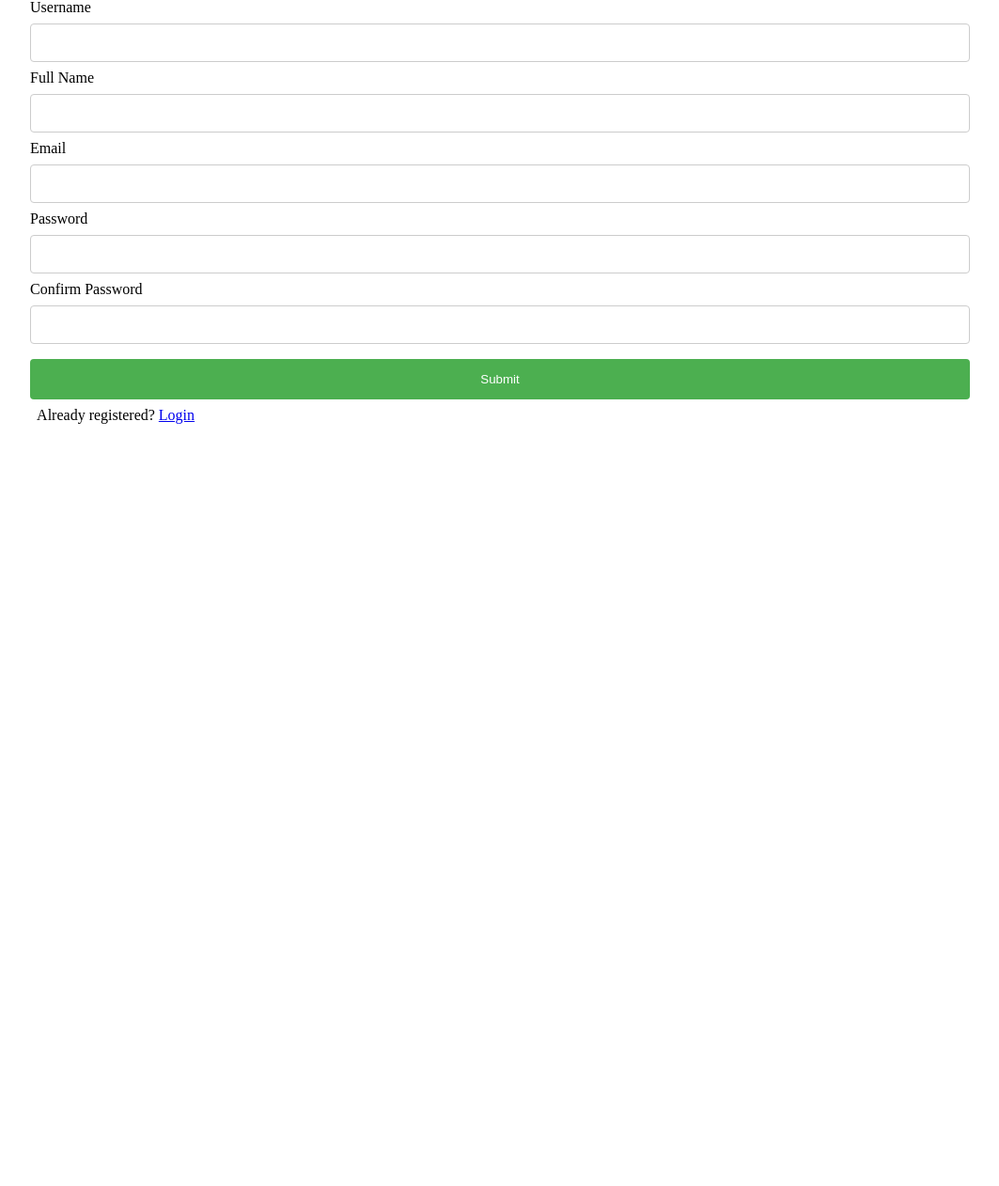
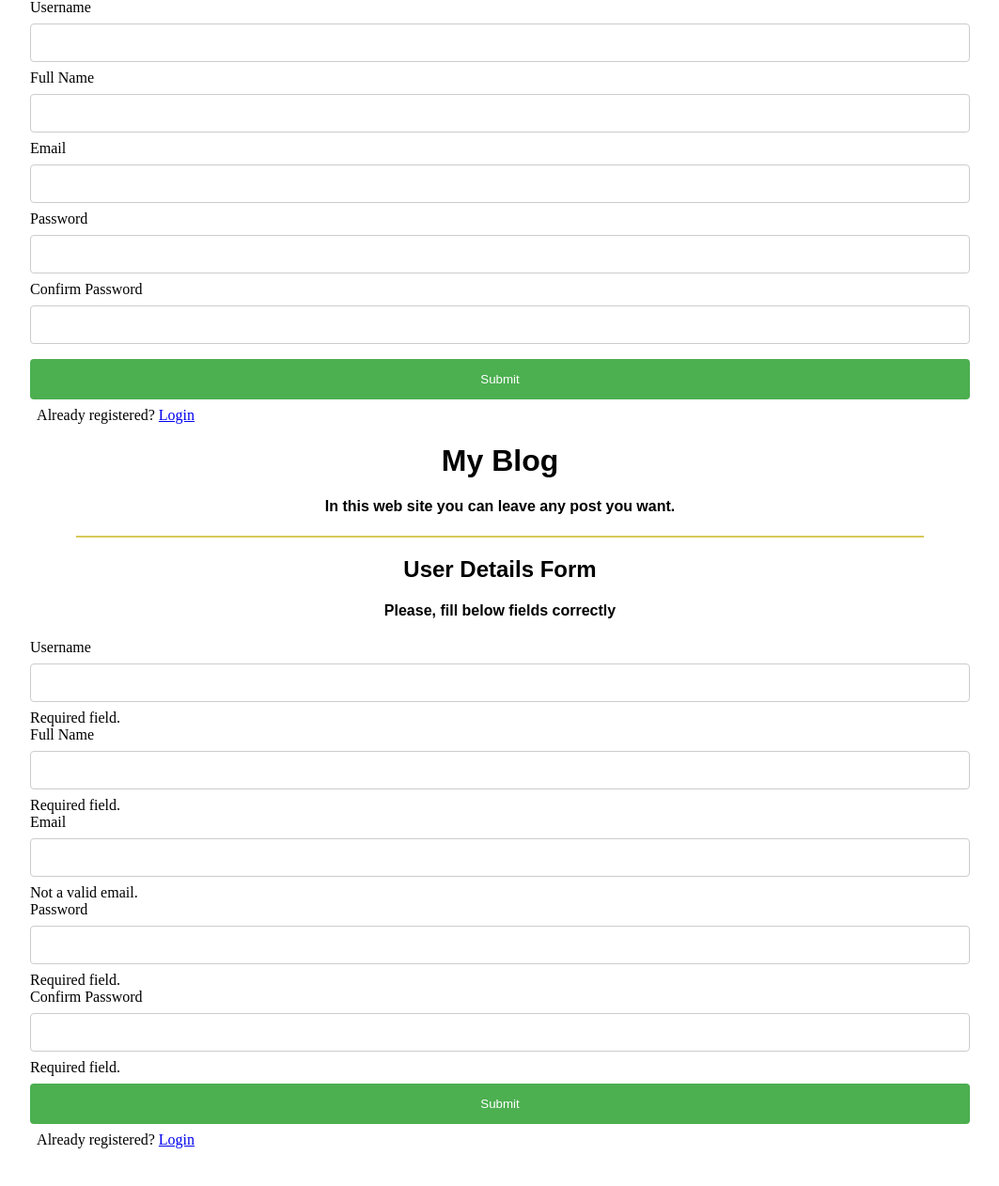
Before and after one commit to iuthub/lab-7-Xp-Stack, a PHP site: page /register.php in a window 1280 px wide. Shown: the part 255-1517 px from the top of the page at 94% size, without its empty margins (108-1171 px from the left). Before the commit the page ends 706 px from the top, so only its background shows below. Run offline with PHP 8.4, Linux system fonts and the light colour scheme.

Commit message:
Completed

```diff
--- a/webpage/connection.php
+++ b/webpage/connection.php
@@ -0,0 +1,6 @@
+<?php
+include('users.php');
+
+$db = new PDO('mysql:host=localhost;dbname=blog', 'xuri', '1006');
+$usersRepo = new UsersRepo($db);
+?>
--- a/webpage/register.php
+++ b/webpage/register.php
@@ -1,7 +1,15 @@
+
 <?php
 
 include('connection.php');
 
+$db = new PDO('mysql:host=localhost;dbname=blog', 'xuri', '1006');
+$isPost = 'no';
+$usersRepo = new UsersRepo($db);
+if ($_SERVER['REQUEST_METHOD']=='POST'){
+    $isPost = 'yes';
+
+}
 ?>
 
 <!DOCTYPE html PUBLIC "-//W3C//DTD XHTML 1.1//EN" "http://www.w3.org/TR/xhtml11/DTD/xhtml11.dtd">
@@ -44,4 +52,85 @@ include('connection.php');
 				</ul>
 		</form>
 	</body>
+<head>
+    <title>My Blog - Registration Form</title>
+    <link href="style.css" type="text/css" rel="stylesheet" />
+</head>
+
+<body>
+<?php include('header.php');
+$username = '';
+$pwd = '';
+$confirmPwd = '';
+$fullname = '';
+$email = '';
+
+$isValid = TRUE;
+$isOk = TRUE;
+
+if($isPost == 'yes') {
+    $username=$_REQUEST["username"];
+    $pwd =$_REQUEST["pwd"];
+    $confirmPwd =$_REQUEST["confirmPwd"];
+    $fullname = $_REQUEST["fullname"];
+    $email = $_REQUEST["email"];
+}
+
+?>
+
+<h2>User Details Form</h2>
+<h4>Please, fill below fields correctly</h4>
+<form action="register.php" method="post">
+    <ul class="form">
+        <li>
+            <label for="username">Username</label>
+            <input type="text" name="username" id="username" value="<?= $username ?>" required/>
+            <?php if ($isPost == 'no'): $isValid = false; ?>
+                <span class="error">Required field.</span>
+            <?php endif ?>
+        </li>
+        <li>
+            <label for="fullname">Full Name</label>
+            <input type="text" name="fullname" id="fullname" value="<?= $fullname ?>" required/>
+            <?php if ($isPost == 'no' ): $isValid = false; ?>
+                <span class="error">Required field.</span>
+            <?php endif ?>
+        </li>
+        <li>
+            <label for="email">Email</label>
+            <input type="text" name="email" id="email" value="<?= $email ?>" />
+            <?php if ($isPost == 'no' ): $isValid=false; ?>
+                <span class="error">Not a valid email.</span>
+            <?php endif ?>
+        </li>
+        <li>
+            <label for="pwd">Password</label>
+            <input type="password" name="pwd" id="pwd" value="<?= $pwd ?>" required/>
+            <?php if ($isPost == 'no' ): $isValid=false; ?>
+                <span class="error">Required field.</span>
+            <?php endif ?>
+        </li>
+        <li>
+            <label for="confirm_pwd">Confirm Password</label>
+            <input type="password" name="confirmPwd" id="confirmPwd" value="<?= $confirmPwd ?>" required />
+            <?php if ($isPost == 'no' || $confirmPwd != $pwd ): $isValid=false; ?>
+                <span class="error">Required field.</span>
+            <?php endif ?>
+        </li>
+        <?php
+        if($isPost == 'yes' && $isValid) {
+            $isOk = $usersRepo->addUser($username, $pwd, $fullname, $email);
+
+        }
+        ?>
+        <?php if (!$isOk): ?>
+            <span class="error">This user exists in database!</span>
+        <?php endif ?>
+        <li>
+            <input type="submit" value="Submit" /> &nbsp; Already registered? <a href="index.php">Login</a>
+        </li>
+
+    </ul>
+</form>
+</body>
 </html>
--- /dev/null
+++ b/webpage/users.php
@@ -0,0 +1,40 @@
+<?php
+class UsersRepo {
+    private $db;
+
+    private $getUserStmt;
+    private $addUserStmt;
+
+    public function __construct($db) {
+        $this->db = $db;
+        $this->getUserStmt = $db->prepare('SELECT * FROM users WHERE username=?');
+        $this->addUserStmt = $db->prepare('INSERT users(username, pwd, name, email) VALUES(?,?,?,?)');
+    }
+
+    public function getUser($username) {
+        $this->getUserStmt->execute(array($username));
+        if($this->getUserStmt->rowCount()>0) {
+            return $this->getUserStmt->fetch();
+        }
+        return NULL;
+    }
+
+    public function checkUser($username, $pwd) {
+        $user=$this->getUser($username);
+        return $user && $user['pwd']==$pwd;
+    }
+
+    public function addUser($username, $pwd, $name, $email) {
+        if (!$this->getUser($username)) {
+            $this->addUserStmt->execute(array(
+                $username,
+                $pwd,
+                $name,
+                $email,
+            ));
+            return true;
+        }
+        return false;
+    }
+}
+?>
```
Also changed, not shown: sql/imdb_queries.sql (+42 -0 lines).
